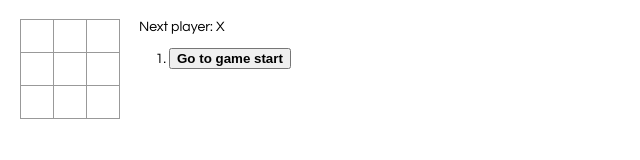
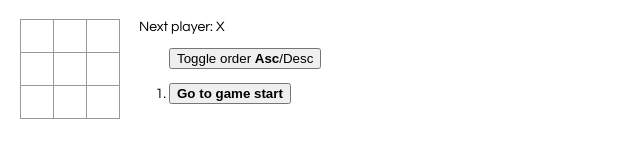
Before and after one commit to gilianhonkoop/TicTacToe, a React app: page / in a window 1280 px wide. Shown: the whole page, without its empty margins (0-640 px from the left). Built offline with nearby package versions, Linux system fonts and the light colour scheme.

Commit message:
finished

```diff
--- a/src/index.css
+++ b/src/index.css
@@ -48,3 +48,18 @@ body {
   .game-info {
     margin-left: 20px;
   }
+
+  .highlight {
+    background: rgb(97, 190, 102);
+    border: 1px solid #999;
+    float: left;
+    font-size: 24px;
+    font-weight: bold;
+    line-height: 34px;
+    height: 34px;
+    margin-right: -1px;
+    margin-top: -1px;
+    padding: 0;
+    text-align: center;
+    width: 34px;
+  }
--- a/src/index.js
+++ b/src/index.js
@@ -2,10 +2,19 @@ import React from 'react';
 import ReactDOM from 'react-dom';
 import './index.css';
 
+//row x column
 const BOARDIMENSIONS = [3, 3]
-//Row x Column
+
 
 function Square(props) {
+    if(props.highlight) {
+      return (
+        <button className="highlight" onClick={props.onClick}>
+            {props.value}
+        </button>
+      );
+    }
+
     return (
         <button className="square" onClick={props.onClick}>
             {props.value}
@@ -15,11 +24,22 @@ function Square(props) {
 
   class Board extends React.Component {
     renderSquare(i) {
+      var highlight = null;
+      for (let j = 0; j < 3; j++) {
+        var check;
+        if(this.props.winningsquaresarr) {
+          if (i == this.props.winningsquaresarr[j]) {
+            highlight = true;
+          }
+        }
+      }
+
       return (
         <Square
             value={this.props.squares[i]}
             onClick={() => this.props.onClick(i)}
             key={i}
+            highlight={highlight}
         />
       );
     }
@@ -35,29 +55,10 @@ function Square(props) {
         allrows[i] = React.createElement('div', {className: 'board-row', key: i}, rowsquares);
       }
 
-
-
       return (
         <div>
           {allrows}
         </div>
-        // <div>
-        //   <div className="board-row">
-        //     {this.renderSquare(0)}
-        //     {this.renderSquare(1)}
-        //     {this.renderSquare(2)}
-        //   </div>
-        //   <div className="board-row">
-        //     {this.renderSquare(3)}
-        //     {this.renderSquare(4)}
-        //     {this.renderSquare(5)}
-        //   </div>
-        //   <div className="board-row">
-        //     {this.renderSquare(6)}
-        //     {this.renderSquare(7)}
-        //     {this.renderSquare(8)}
-        //   </div>
-        // </div>
       );
     }
   }
@@ -72,6 +73,7 @@ function Square(props) {
             stepNumber: 0,
             xIsNext: true,
             moveLocation: null,
+            order: 'Asc',
         }
     }
 
@@ -104,9 +106,15 @@ function Square(props) {
     render() {
       const history = this.state.history;
       const current = history[this.state.stepNumber];
-      const winner = calculateWinner(current.squares);
+      var winner = calculateWinner(current.squares);
+      var winningsquares;
 
-      const moves = history.map((step, move) => {
+      if(winner && winner != 'draw') {
+        winningsquares = winner[1];
+        winner = winner[0];
+      }
+
+      var moves = history.map((step, move) => {
           const templocation = history[move];
           const location = templocation.moveLocation;
           const desc = move ?
@@ -122,14 +130,37 @@ function Square(props) {
           );
       });
 
+      var movesordered = moves;
+
+      if (this.state.order === 'Desc') {
+        var movesordered = moves.slice(0).reverse();
+      }
+
       let status;
-      if (winner) {
+      if (winner && winner !== 'draw') {
         status = 'Winner: ' + winner;
-      } else {
+      }
+      else if (winner == 'draw') {
+        status = 'The game has ended in a draw!'
+      }
+      else {
           status =
           'Next player: ' +
           (this.state.xIsNext ? 'X' : 'O');
       }
+
+      const toggle = (
+        <ul>
+          <button onClick={() => {
+            this.state.order === 'Asc' ? this.setState({order: 'Desc'}) : this.setState({order: 'Asc'});
+          }}>
+            <span>Toggle order </span>
+            <span style={this.state.order === 'Asc' ? {fontWeight: '600'} : {fontWeight: '300'}}>Asc</span>
+            /
+            <span style={this.state.order === 'Desc' ? {fontWeight: '600'} : {fontWeight: '300'}}>Desc</span>
+          </button>
+        </ul>
+      );
 
       return (
         <div className="game">
@@ -137,11 +168,13 @@ function Square(props) {
             <Board
                 squares={current.squares}
                 onClick={(i) => this.handleClick(i)}
+                winningsquaresarr={winningsquares}
             />
           </div>
           <div className="game-info">
             <div>{status}</div>
-            <ol>{moves}</ol>
+            <div>{toggle}</div>
+            <ol>{movesordered}</ol>
           </div>
         </div>
       );
@@ -159,13 +192,21 @@ function Square(props) {
       [0, 4, 8],
       [2, 4, 6],
     ];
+    var result = 'draw';
     for (let i = 0; i < lines.length; i++) {
       const [a, b, c] = lines[i];
       if (squares[a] && squares[a] === squares[b] && squares[a] === squares[c]) {
-        return squares[a];
+        return [squares[a], lines[i]];
       }
     }
-    return null;
+
+    for (let i = 0; i < Object.keys(squares).length; i++) {
+      if (Object.entries(squares)[i][1] == null) {
+        result = null;
+      }
+    }
+
+    return result;
   }
   // ========================================
 
```
